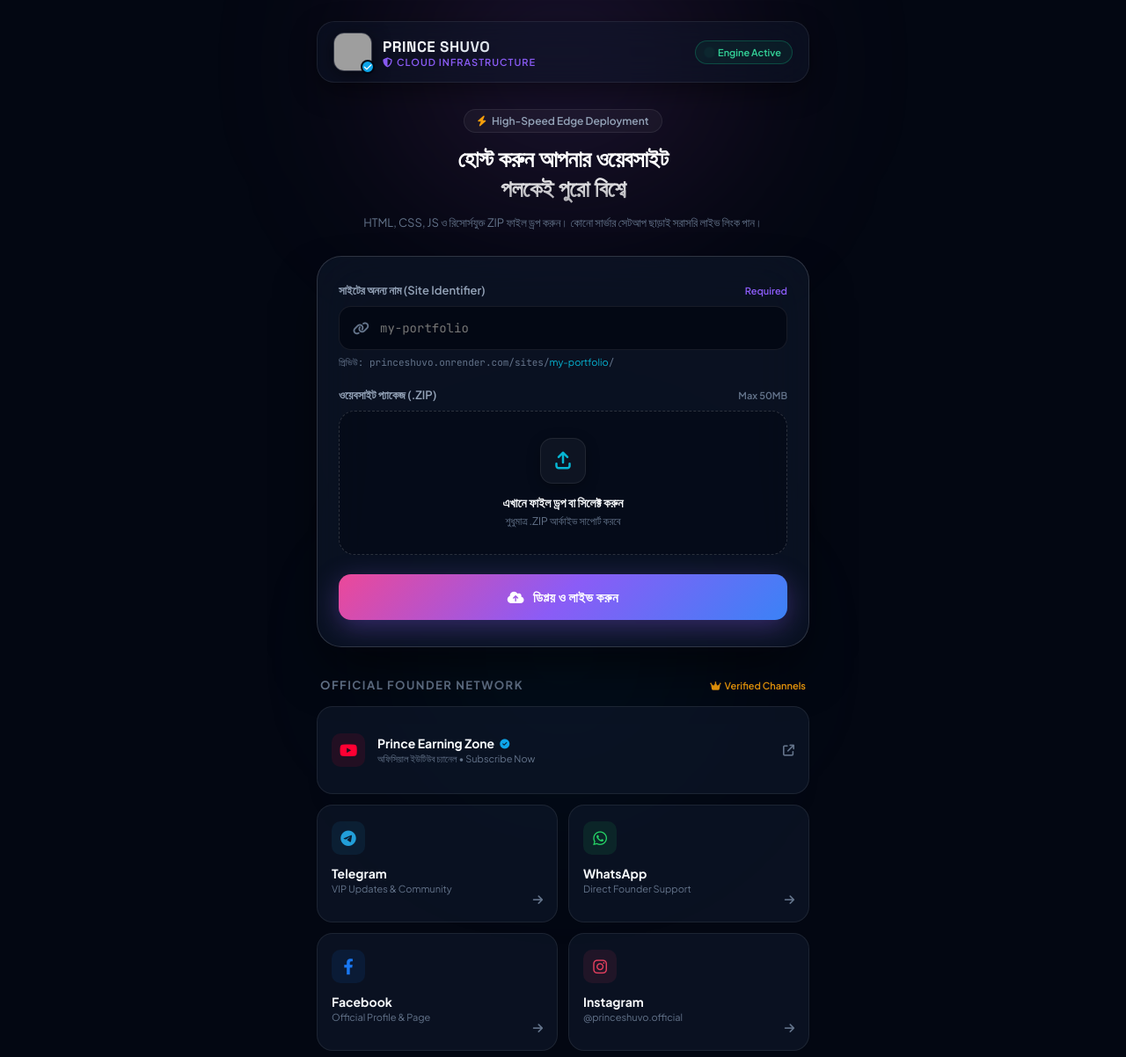
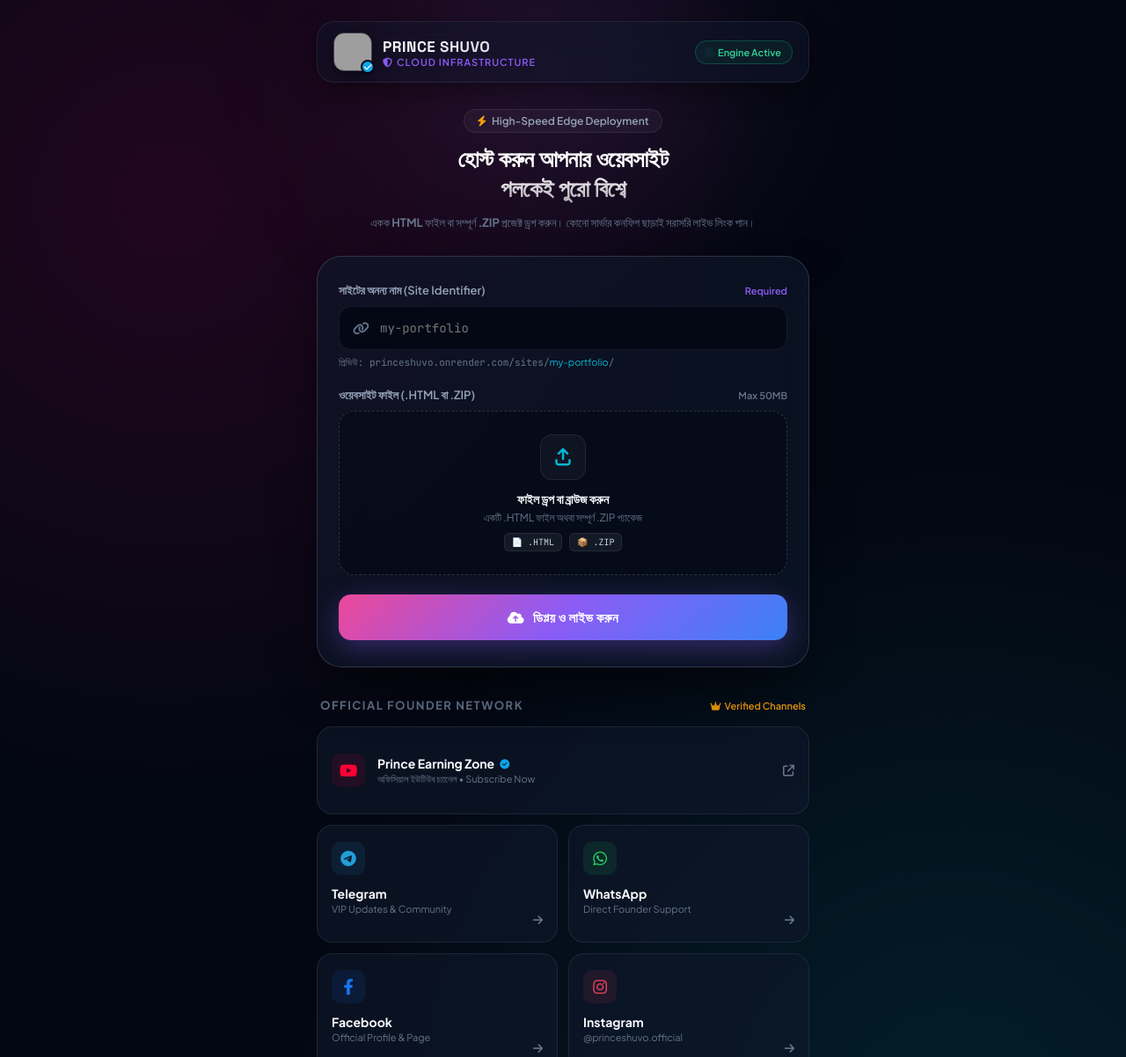
Before and after one commit to princeshuvo089/prince-shuvo, a website: page public/index.html in a window 1280 px wide. Shown: the top 1202 px of the page at 88% size. Drawn offline with Linux system fonts and the light colour scheme; grey boxes are pictures that could not be loaded.

Commit message:
Update index.html

```diff
--- a/public/index.html
+++ b/public/index.html
@@ -38,6 +38,9 @@
 
         body {
             background-color: var(--bg-void);
+            background-image:
+                radial-gradient(circle at 15% 15%, rgba(255, 0, 127, 0.12) 0%, transparent 40%),
+                radial-gradient(circle at 85% 85%, rgba(0, 242, 254, 0.1) 0%, transparent 45%);
             color: var(--text-primary);
             min-height: 100vh;
             display: flex;
@@ -48,7 +51,6 @@
             position: relative;
         }
 
-        /* Ambient Luxury Glow */
         .ambient-glow-1 {
             position: absolute;
             top: -100px;
@@ -62,19 +64,6 @@
             z-index: 0;
         }
 
-        .ambient-glow-2 {
-            position: absolute;
-            top: 50%;
-            left: 50%;
-            transform: translate(-50%, -50%);
-            width: 500px;
-            height: 500px;
-            background: radial-gradient(circle, rgba(6, 182, 212, 0.07) 0%, transparent 70%);
-            filter: blur(100px);
-            pointer-events: none;
-            z-index: 0;
-        }
-
         .container {
             width: 100%;
             max-width: 560px;
@@ -82,7 +71,7 @@
             z-index: 1;
         }
 
-        /* Navigation / Identity Bar */
+        /* Navigation */
         .luxury-nav {
             display: flex;
             align-items: center;
@@ -181,7 +170,7 @@
             75%, 100% { transform: scale(1.8); opacity: 0; }
         }
 
-        /* Hero Text */
+        /* Hero */
         .hero-section {
             text-align: center;
             margin-bottom: 28px;
@@ -223,7 +212,7 @@
             line-height: 1.6;
         }
 
-        /* Executive Hosting Card */
+        /* Console Card */
         .console-card {
             background: var(--surface-card);
             border: 1px solid var(--border-glow);
@@ -295,13 +284,13 @@
             color: var(--accent-cyan);
         }
 
-        /* Luxury File Dropzone */
+        /* Universal Dropzone */
         .dropzone-box {
             position: relative;
             border: 1.5px dashed rgba(255, 255, 255, 0.16);
             background: rgba(3, 7, 18, 0.5);
             border-radius: 18px;
-            padding: 30px 15px;
+            padding: 26px 15px;
             text-align: center;
             cursor: pointer;
             transition: all 0.3s ease;
@@ -335,7 +324,6 @@
             font-size: 20px;
             color: var(--accent-cyan);
             margin-bottom: 12px;
-            box-shadow: 0 4px 15px rgba(0, 0, 0, 0.3);
         }
 
         .drop-primary-txt {
@@ -350,7 +338,24 @@
             color: var(--text-dim);
         }
 
-        /* Expensive CTA Button */
+        .badge-types {
+            display: flex;
+            justify-content: center;
+            gap: 8px;
+            margin-top: 10px;
+        }
+
+        .badge-chip {
+            font-size: 10px;
+            padding: 3px 8px;
+            background: rgba(255, 255, 255, 0.06);
+            border: 1px solid var(--border-subtle);
+            border-radius: 6px;
+            color: #cbd5e1;
+            font-family: 'JetBrains Mono', monospace;
+        }
+
+        /* Launch Button */
         .btn-launch {
             width: 100%;
             padding: 16px;
@@ -363,8 +368,6 @@
             font-weight: 700;
             letter-spacing: 0.5px;
             cursor: pointer;
-            position: relative;
-            overflow: hidden;
             box-shadow: 0 8px 30px rgba(139, 92, 246, 0.35);
             transition: all 0.3s ease;
             display: flex;
@@ -379,17 +382,13 @@
             box-shadow: 0 12px 35px rgba(236, 72, 153, 0.45);
         }
 
-        .btn-launch:active {
-            transform: translateY(0);
-        }
-
         .btn-launch:disabled {
             opacity: 0.5;
             cursor: not-allowed;
             transform: none;
         }
 
-        /* Success & Deployment Terminal */
+        /* Result Box */
         #resultTerminal {
             display: none;
             margin-top: 24px;
@@ -397,7 +396,7 @@
             border: 1px solid var(--border-glow);
             border-radius: 16px;
             padding: 20px;
-            animation: slideUp 0.4s cubic-bezier(0.16, 1, 0.3, 1);
+            animation: slideUp 0.4s ease;
         }
 
         @keyframes slideUp {
@@ -437,13 +436,8 @@
             margin-bottom: 14px;
         }
 
-        .action-actions {
-            display: flex;
-            gap: 10px;
-        }
-
         .btn-visit {
-            flex: 1;
+            width: 100%;
             padding: 12px;
             background: #10b981;
             color: #fff;
@@ -458,11 +452,7 @@
             gap: 6px;
         }
 
-        /* Official Network / Bento Grid */
-        .network-section {
-            margin-top: 10px;
-        }
-
+        /* Official Network Bento */
         .section-headline {
             display: flex;
             align-items: center;
@@ -505,9 +495,7 @@
             flex-direction: column;
             justify-content: space-between;
             min-height: 100px;
-            transition: all 0.3s cubic-bezier(0.4, 0, 0.2, 1);
-            position: relative;
-            overflow: hidden;
+            transition: all 0.3s ease;
         }
 
         .bento-card:hover {
@@ -539,9 +527,7 @@
             margin-right: 14px;
         }
 
-        .bento-info {
-            flex: 1;
-        }
+        .bento-info { flex: 1; }
 
         .bento-name {
             font-size: 14px;
@@ -552,23 +538,9 @@
             gap: 6px;
         }
 
-        .bento-sub {
-            font-size: 11px;
-            color: var(--text-dim);
-        }
+        .bento-sub { font-size: 11px; color: var(--text-dim); }
+        .bento-arrow { color: var(--text-dim); font-size: 13px; }
 
-        .bento-arrow {
-            color: var(--text-dim);
-            font-size: 13px;
-            transition: 0.3s;
-        }
-
-        .bento-card:hover .bento-arrow {
-            color: #fff;
-            transform: translate(2px, -2px);
-        }
-
-        /* Specific Brand Color Highlights */
         .icon-yt { color: #ff0033; background: rgba(255, 0, 51, 0.1); }
         .icon-fb { color: #1877f2; background: rgba(24, 119, 242, 0.1); }
         .icon-ig { color: #e4405f; background: rgba(228, 64, 95, 0.1); }
@@ -586,19 +558,16 @@
             color: var(--text-dim);
         }
 
-        footer strong {
-            color: var(--text-muted);
-        }
+        footer strong { color: var(--text-muted); }
     </style>
 </head>
 <body>
 
     <div class="ambient-glow-1"></div>
-    <div class="ambient-glow-2"></div>
 
     <div class="container">
 
-        <!-- Luxury Navigation -->
+        <!-- Top Navigation -->
         <header class="luxury-nav">
             <a href="#" class="brand-profile">
                 <div class="logo-wrapper">
@@ -622,7 +591,7 @@
                 <i class="fa-solid fa-bolt"></i> High-Speed Edge Deployment
             </div>
             <h2 class="hero-title">হোস্ট করুন আপনার ওয়েবসাইট<br>পলকেই পুরো বিশ্বে</h2>
-            <p class="hero-desc">HTML, CSS, JS ও রিসোর্সযুক্ত ZIP ফাইল ড্রপ করুন। কোনো সার্ভার সেটআপ ছাড়াই সরাসরি লাইভ লিংক পান।</p>
+            <p class="hero-desc">একক <b>HTML</b> ফাইল বা সম্পূর্ণ <b>.ZIP</b> প্রজেক্ট ড্রপ করুন। কোনো সার্ভার কনফিগ ছাড়াই সরাসরি লাইভ লিংক পান।</p>
         </div>
 
         <!-- Master Workspace Card -->
@@ -645,16 +614,21 @@
 
                 <div class="field-group">
                     <div class="field-label">
-                        <span>ওয়েবসাইট প্যাকেজ (.ZIP)</span>
+                        <span>ওয়েবসাইট ফাইল (.HTML বা .ZIP)</span>
                         <span style="font-size: 11px; color: var(--text-dim);">Max 50MB</span>
                     </div>
                     <div class="dropzone-box" id="dropzone">
-                        <input type="file" id="websiteZip" accept=".zip" required>
+                        <!-- .html এবং .zip উভয়ই সাপোর্ট করবে -->
+                        <input type="file" id="websiteFile" accept=".zip,.html,.htm" required>
                         <div class="drop-icon-sphere">
                             <i class="fa-solid fa-arrow-up-from-bracket"></i>
                         </div>
-                        <div class="drop-primary-txt" id="fileStatusText">এখানে ফাইল ড্রপ বা সিলেক্ট করুন</div>
-                        <div class="drop-secondary-txt" id="fileSubText">শুধুমাত্র .ZIP আর্কাইভ সাপোর্ট করবে</div>
+                        <div class="drop-primary-txt" id="fileStatusText">ফাইল ড্রপ বা ব্রাউজ করুন</div>
+                        <div class="drop-secondary-txt" id="fileSubText">একটি .HTML ফাইল অথবা সম্পূর্ণ .ZIP প্যাকেজ</div>
+                        <div class="badge-types">
+                            <span class="badge-chip">📄 .HTML</span>
+                            <span class="badge-chip">📦 .ZIP</span>
+                        </div>
                     </div>
                 </div>
 
@@ -692,11 +666,8 @@
 
             <div class="bento-grid">
 
-                <!-- YouTube (Full Width) -->
                 <a href="https://youtube.com/@PrinceEarningZone" target="_blank" class="bento-card full-width">
-                    <div class="bento-icon icon-yt">
-                        <i class="fa-brands fa-youtube"></i>
-                    </div>
+                    <div class="bento-icon icon-yt"><i class="fa-brands fa-youtube"></i></div>
                     <div class="bento-info">
                         <div class="bento-name">Prince Earning Zone <i class="fa-solid fa-circle-check" style="font-size: 11px; color: #0ea5e9;"></i></div>
                         <div class="bento-sub">অফিসিয়াল ইউটিউব চ্যানেল • Subscribe Now</div>
@@ -704,60 +675,45 @@
                     <i class="fa-solid fa-arrow-up-right-from-square bento-arrow"></i>
                 </a>
 
-                <!-- Telegram -->
                 <a href="https://t.me/PrinceEarningZone" target="_blank" class="bento-card">
                     <div>
-                        <div class="bento-icon icon-tg">
-                            <i class="fa-brands fa-telegram"></i>
-                        </div>
+                        <div class="bento-icon icon-tg"><i class="fa-brands fa-telegram"></i></div>
                         <div class="bento-name">Telegram</div>
                         <div class="bento-sub">VIP Updates & Community</div>
                     </div>
                     <i class="fa-solid fa-arrow-right bento-arrow" style="align-self: flex-end;"></i>
                 </a>
 
-                <!-- WhatsApp -->
                 <a href="https://wa.me/8801768250665" target="_blank" class="bento-card">
                     <div>
-                        <div class="bento-icon icon-wa">
-                            <i class="fa-brands fa-whatsapp"></i>
-                        </div>
+                        <div class="bento-icon icon-wa"><i class="fa-brands fa-whatsapp"></i></div>
                         <div class="bento-name">WhatsApp</div>
                         <div class="bento-sub">Direct Founder Support</div>
                     </div>
                     <i class="fa-solid fa-arrow-right bento-arrow" style="align-self: flex-end;"></i>
                 </a>
 
-                <!-- Facebook -->
                 <a href="https://www.facebook.com/share/1CLcHHhvtY/" target="_blank" class="bento-card">
                     <div>
-                        <div class="bento-icon icon-fb">
-                            <i class="fa-brands fa-facebook-f"></i>
-                        </div>
+                        <div class="bento-icon icon-fb"><i class="fa-brands fa-facebook-f"></i></div>
                         <div class="bento-name">Facebook</div>
                         <div class="bento-sub">Official Profile & Page</div>
                     </div>
                     <i class="fa-solid fa-arrow-right bento-arrow" style="align-self: flex-end;"></i>
                 </a>
 
-                <!-- Instagram -->
                 <a href="https://www.instagram.com/princeshuvo.official/" target="_blank" class="bento-card">
                     <div>
-                        <div class="bento-icon icon-ig">
-                            <i class="fa-brands fa-instagram"></i>
-                        </div>
+                        <div class="bento-icon icon-ig"><i class="fa-brands fa-instagram"></i></div>
                         <div class="bento-name">Instagram</div>
                         <div class="bento-sub">@princeshuvo.official</div>
                     </div>
                     <i class="fa-solid fa-arrow-right bento-arrow" style="align-self: flex-end;"></i>
                 </a>
 
-                <!-- TikTok & Email (Dual Strip) -->
                 <a href="https://www.tiktok.com/@princeshuvo.officials" target="_blank" class="bento-card">
                     <div>
-                        <div class="bento-icon icon-tt">
-                            <i class="fa-brands fa-tiktok"></i>
-                        </div>
+                        <div class="bento-icon icon-tt"><i class="fa-brands fa-tiktok"></i></div>
                         <div class="bento-name">TikTok</div>
                         <div class="bento-sub">Official Content Hub</div>
                     </div>
@@ -766,9 +722,7 @@
 
                 <a href="mailto:sprinceshuvo.official@gmail.com" class="bento-card">
                     <div>
-                        <div class="bento-icon icon-mail">
-                            <i class="fa-solid fa-envelope"></i>
-                        </div>
+                        <div class="bento-icon icon-mail"><i class="fa-solid fa-envelope"></i></div>
                         <div class="bento-name">Inquiries</div>
                         <div class="bento-sub">Official Email Desk</div>
                     </div>
@@ -778,7 +732,7 @@
             </div>
         </div>
 
-        <!-- High-End Luxury Footer -->
+        <!-- Footer -->
         <footer>
             <p>&copy; 2026 <strong>PRINCE SHUVO</strong>. All Rights Reserved.</p>
             <p style="margin-top: 4px; font-size: 11px;">Powered by Enterprise Node.js Architecture</p>
@@ -786,11 +740,11 @@
 
     </div>
 
-    <!-- Core Script -->
+    <!-- Script -->
     <script>
         const siteInput = document.getElementById('siteName');
         const previewSlug = document.getElementById('previewSlug');
-        const fileInput = document.getElementById('websiteZip');
+        const fileInput = document.getElementById('websiteFile');
         const fileStatusText = document.getElementById('fileStatusText');
         const fileSubText = document.getElementById('fileSubText');
         const uploadForm = document.getElementById('uploadForm');
@@ -799,7 +753,7 @@
         const liveUrlBox = document.getElementById('liveUrlBox');
         const liveVisitLink = document.getElementById('liveVisitLink');
 
-        // Dynamic Real-time Subdomain Preview
+        // Dynamic Subdomain Preview
         siteInput.addEventListener('input', (e) => {
             const cleanVal = e.target.value.toLowerCase().replace(/[^a-z0-9-]/g, '');
             previewSlug.innerText = cleanVal || 'my-portfolio';
@@ -809,12 +763,15 @@
         fileInput.addEventListener('change', () => {
             if (fileInput.files.length > 0) {
                 const file = fileInput.files[0];
+                const isZip = file.name.endsWith('.zip');
+                const typeIcon = isZip ? '📦 ZIP প্যাকেজ' : '📄 HTML ফাইল';
+
                 fileStatusText.innerHTML = `<span style="color: var(--accent-cyan)">${file.name}</span>`;
-                fileSubText.innerText = `${(file.size / (1024 * 1024)).toFixed(2)} MB • আপলোডের জন্য প্রস্তুত`;
+                fileSubText.innerText = `${typeIcon} • ${(file.size / 1024).toFixed(1)} KB • আপলোডের জন্য তৈরি`;
             }
         });
 
-        // Submit API Execution
+        // Form Submit
         uploadForm.addEventListener('submit', async (e) => {
             e.preventDefault();
 
@@ -825,7 +782,7 @@
 
             const formData = new FormData();
             formData.append('siteName', siteName);
-            formData.append('websiteZip', file);
+            formData.append('websiteFile', file);
 
             submitBtn.disabled = true;
             submitBtn.innerHTML = `<i class="fa-solid fa-spinner fa-spin"></i> <span>সার্ভারে ফাইল প্রসেসিং হচ্ছে...</span>`;
```
